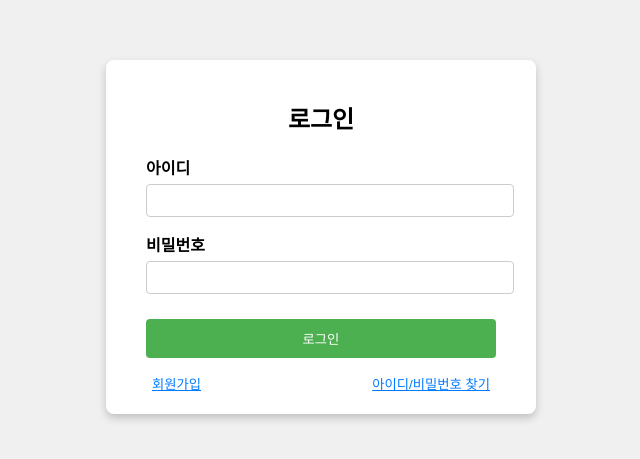
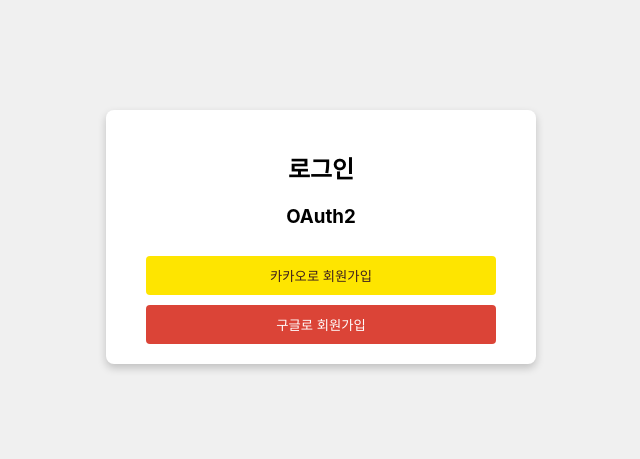
Before and after one commit to Manuk-Han/payment_web, a React (Create React App) app: page / in a window 1280 px wide. Shown: the part 163-622 px from the top of the page, without its empty margins (319-959 px from the left). Built offline with nearby package versions, Linux system fonts and the light colour scheme.

Commit message:
OAuth2 login google

```diff
--- a/src/App.js
+++ b/src/App.js
@@ -1,14 +1,13 @@
 import React from 'react';
 import { BrowserRouter as Router, Route, Routes } from 'react-router-dom';
 import LoginPage from "./user/member/LoginPage";
-import SignupPage from "./user/member/SignupPage";
 
 const App = () => {
   return (
       <Router>
         <Routes>
           <Route path="/" element={<LoginPage />} />
-          <Route path="/signup" element={<SignupPage />} />
+          {/*<Route path="/signup" element={<SignupPage />} />*/}
         </Routes>
       </Router>
   );
--- a/src/user/member/LoginPage.jsx
+++ b/src/user/member/LoginPage.jsx
@@ -1,62 +1,22 @@
 import React, {useState} from 'react';
-import { useNavigate } from 'react-router-dom';
 import './css/LoginPage.css';
 
 const LoginPage = () => {
-    const [loginInfo, setLoginInfo] = useState({ username: '', password: '' });
-
-    const navigate = useNavigate();
-
-    const handleSignupClick = () => {
-        navigate('/signup');
-    };
-
-    const handleInputChange = (e) => {
-        const { name, value } = e.target;
-        setLoginInfo({ ...loginInfo, [name]: value });
-    };
-
-    const handleLogin = (e) => {
-        e.preventDefault();
-        //TODO: 로그인 처리
-        console.log('로그인 정보:', loginInfo);
+    const handleOAuthLogin = (provider) => {
+        window.location.href = `http://localhost:8080/oauth2/authorization/${provider}`;
     };
 
     return (
         <div className="login-page">
             <div className="login-container">
                 <h2>로그인</h2>
-                <form onSubmit={handleLogin}>
-                    <div className="input-group">
-                        <label htmlFor="username">아이디</label>
-                        <input
-                            type="text"
-                            id="username"
-                            name="username"
-                            value={loginInfo.username}
-                            onChange={handleInputChange}
-                            required
-                        />
-                    </div>
-                    <div className="input-group">
-                        <label htmlFor="password">비밀번호</label>
-                        <input
-                            type="password"
-                            id="password"
-                            name="password"
-                            value={loginInfo.password}
-                            onChange={handleInputChange}
-                            required
-                        />
-                    </div>
-                    <button type="submit" className="login-button">로그인</button>
-                </form>
-                <div className="extra-options">
-                    <button className="link-button" onClick={() => handleSignupClick()}>
-                        회원가입
+                <div className="oauth-options">
+                    <h3>OAuth2</h3>
+                    <button className="oauth-button kakao" onClick={() => handleOAuthLogin('kakao')}>
+                        카카오로 회원가입
                     </button>
-                    <button className="link-button" onClick={() => alert('ID/PW 찾기 페이지로 이동')}>
-                        아이디/비밀번호 찾기
+                    <button className="oauth-button google" onClick={() => handleOAuthLogin('google')}>
+                        구글로 회원가입
                     </button>
                 </div>
             </div>
--- a/src/user/member/SignupPage.jsx
+++ /dev/null
@@ -1,30 +0,0 @@
-import React, { useState } from 'react';
-import './css/SignupPage.css';
-
-const SignupPage = () => {
-    const [signupInfo, setSignupInfo] = useState({ username: '', password: '', confirmPassword: '' });
-
-    const handleOAuthLogin = (provider) => {
-        // 각 OAuth 제공자 로그인 URL로 리디렉트
-        window.location.href = `http://localhost:8080/oauth2/authorization/${provider}`;
-    };
-
-    return (
-        <div className="signup-page">
-            <div className="signup-container">
-                <h2>회원가입</h2>
-                <div className="oauth-options">
-                    <h3>OAuth2</h3>
-                    <button className="oauth-button kakao" onClick={() => handleOAuthLogin('kakao')}>
-                        카카오로 회원가입
-                    </button>
-                    <button className="oauth-button google" onClick={() => handleOAuthLogin('google')}>
-                        구글로 회원가입
-                    </button>
-                </div>
-            </div>
-        </div>
-    );
-};
-
-export default SignupPage;
--- a/src/user/member/css/LoginPage.css
+++ b/src/user/member/css/LoginPage.css
@@ -19,53 +19,29 @@ h2 {
     margin-bottom: 20px;
 }
 
-.input-group {
-    margin-bottom: 15px;
-    text-align: left;
+.oauth-options {
+    margin-top: 20px;
 }
 
-.input-group label {
-    display: block;
-    margin-bottom: 5px;
-    font-weight: bold;
-}
-
-.input-group input {
-    width: 100%;
-    padding: 8px;
-    border: 1px solid #ccc;
-    border-radius: 4px;
-}
-
-.login-button {
+.oauth-button {
     width: 100%;
     padding: 10px;
-    background-color: #4CAF50;
-    color: white;
+    margin-top: 10px;
     border: none;
     border-radius: 4px;
     cursor: pointer;
-    margin-top: 10px;
 }
 
-.login-button:hover {
-    background-color: #45a049;
+.oauth-button.kakao {
+    background-color: #FEE500;
+    color: #3C1E1E;
 }
 
-.extra-options {
-    margin-top: 15px;
-    display: flex;
-    justify-content: space-between;
+.oauth-button.google {
+    background-color: #DB4437;
+    color: white;
 }
 
-.link-button {
-    background: none;
-    border: none;
-    color: #007BFF;
-    cursor: pointer;
-    text-decoration: underline;
+.oauth-button:hover {
+    opacity: 0.9;
 }
-
-.link-button:hover {
-    color: #0056b3;
-}
--- a/src/user/member/css/SignupPage.css
+++ /dev/null
@@ -1,47 +0,0 @@
-.signup-page {
-    display: flex;
-    justify-content: center;
-    align-items: center;
-    height: 100vh;
-    background-color: #f7f7f7;
-}
-
-.signup-container {
-    background-color: #fff;
-    padding: 25px 50px;
-    border-radius: 8px;
-    box-shadow: 0 4px 8px rgba(0, 0, 0, 0.1);
-    width: 400px;
-    text-align: center;
-}
-
-h2 {
-    margin-bottom: 20px;
-}
-
-.oauth-options {
-    margin-top: 20px;
-}
-
-.oauth-button {
-    width: 100%;
-    padding: 10px;
-    margin-top: 10px;
-    border: none;
-    border-radius: 4px;
-    cursor: pointer;
-}
-
-.oauth-button.kakao {
-    background-color: #FEE500;
-    color: #3C1E1E;
-}
-
-.oauth-button.google {
-    background-color: #DB4437;
-    color: white;
-}
-
-.oauth-button:hover {
-    opacity: 0.9;
-}
```
